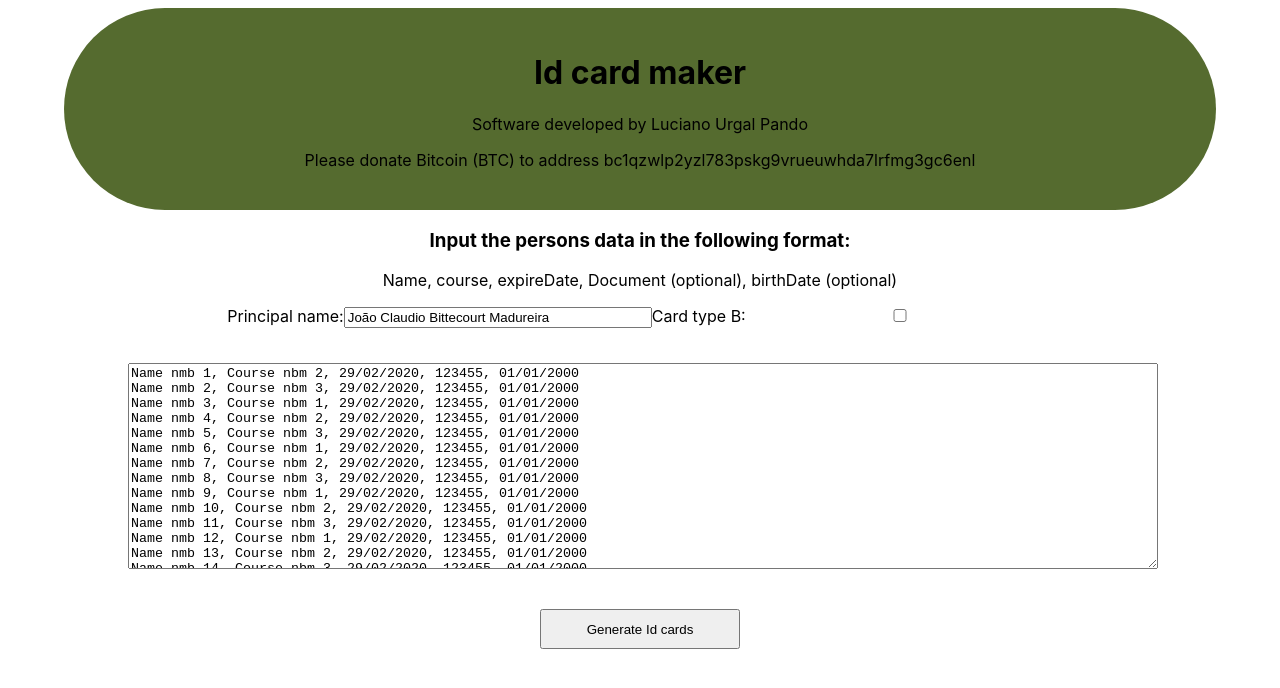
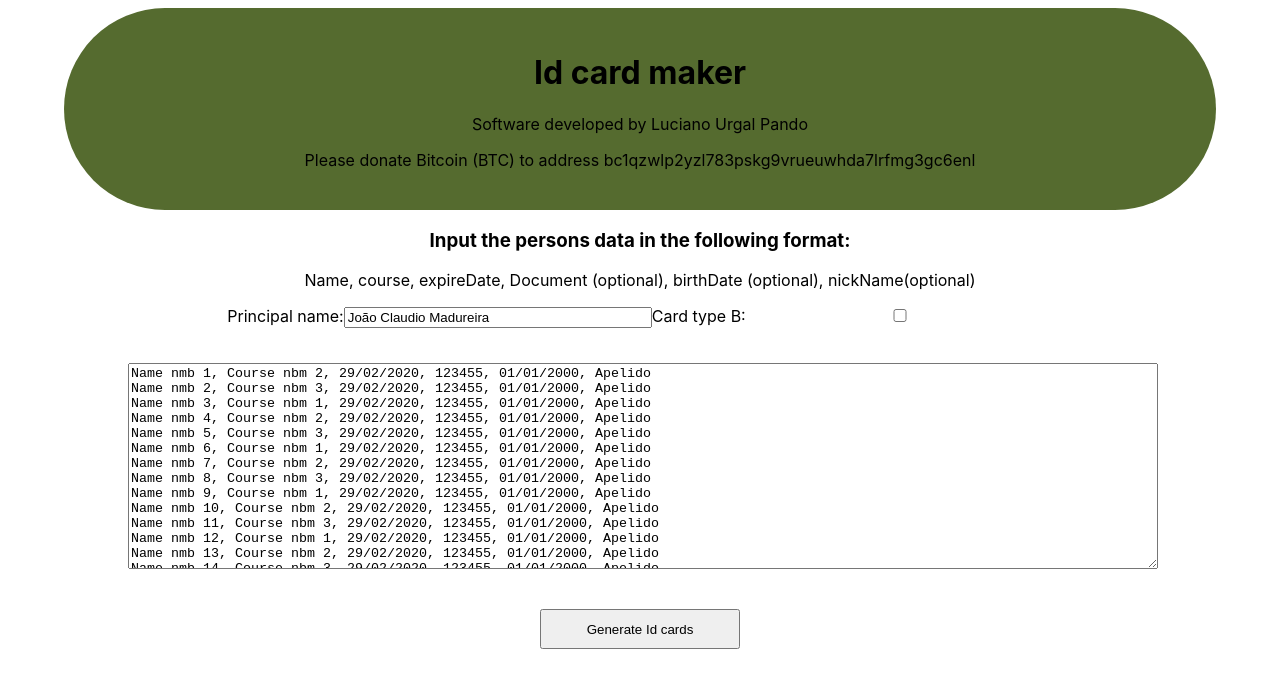
Before and after one commit to lucianourgal/IdCardMaker, a React (Create React App) app in the folder id_card_maker/: page / in a window 1280 px wide. Shown: the top 688 px of the page. Built offline with nearby package versions, Linux system fonts and the light colour scheme.

Commit message:
Nickname inclusion

```diff
--- a/id_card_maker/src/App.js
+++ b/id_card_maker/src/App.js
@@ -12,14 +12,14 @@ class App extends Component {
 
     let txaDefaultText = "";
     for (let x = 1; x < 170; x++) {
-      txaDefaultText = txaDefaultText + "Name nmb " + x + ", Course nbm " + (1+x%3) +", 29/02/2020, 123455, 01/01/2000\n";
+      txaDefaultText = txaDefaultText + "Name nmb " + x + ", Course nbm " + (1+x%3) +", 29/02/2020, 123455, 01/01/2000, Apelido\n";
     }
     txaDefaultText = txaDefaultText + "João Carlos da Silva, Téc. em Eletromecânica - T 2019, 31/12/2020, 139719, 10/05/1996";
 
     this.state = {
       text: txaDefaultText,
       renderPages: false,
-      principal: "João Claudio Bittecourt Madureira",
+      principal: "João Claudio Madureira",
       typeB: true
     }
 
@@ -55,7 +55,7 @@ class App extends Component {
               <p>Please donate Bitcoin (BTC) to address bc1qzwlp2yzl783pskg9vrueuwhda7lrfmg3gc6enl</p>
             </header>
             <h3>Input the persons data in the following format:</h3>
-            <p>Name, course, expireDate, Document (optional), birthDate (optional)</p>
+            <p>Name, course, expireDate, Document (optional), birthDate (optional), nickName(optional)</p>
 
             <label>Principal name:
               <input label="Principal" type="text" value={this.state.principal} onChange={this.principalChangeHandler}/>
--- a/id_card_maker/src/cards/card.css
+++ b/id_card_maker/src/cards/card.css
@@ -16,8 +16,8 @@
 }
 
 .signature {
-    margin-left: 15%;
-    margin-right: 15%;
+    margin-left: 16%;
+    margin-right: 16%;
 
     border-top: 1px solid black;
     font-size: 0.58em;
@@ -32,11 +32,11 @@
 
 .back2 .signature {
     margin-top: 20%;
-    font-size: 0.68em;
+    font-size: 0.8em;
 }
 
 .job {
-    font-size: 0.6em;
+    font-size: 0.7em;
     float: top;
 }
 
--- a/id_card_maker/src/cards/front2.jsx
+++ b/id_card_maker/src/cards/front2.jsx
@@ -8,12 +8,14 @@ export default class front2 extends Component {
 
     render() {
 
+        const nicknam = this.props.nick ? this.props.nick : this.props.name.split(" ")[0];
+
         return (
             <div className="card front2">
                 <img src={require("../img/IFPRheader.PNG")} alt={"IFPR logo"}/>
                 <p>IDENTIDADE ESTUDANTIL</p>
                 <Picture src={this.props.name}/>
-                <Textfield text={this.props.name.split(" ")[0]} label={"Nome"}/>
+                <Textfield text={nicknam} label={"Nome"}/>
                 <Textfield text={this.props.course} label={"Curso"} large={true}/>
             </div>
         )
--- a/id_card_maker/src/data/person.ts
+++ b/id_card_maker/src/data/person.ts
@@ -1,6 +1,7 @@
 export default class person {
 
     name: string;
+    nickname: string;
     course: string;
     expiresIn: string;
     pictureFile: string;
@@ -16,6 +17,7 @@ export default class person {
         this.expiresIn = values[2];
         this.rg = this.getData(values,3);
         this.birthDate = this.getData(values,4);
+        this.nickname = this.getData(values,5);
 
         this.pictureFile = this.name + ".jpg";
     }
--- a/id_card_maker/src/misc/page.jsx
+++ b/id_card_maker/src/misc/page.jsx
@@ -19,7 +19,7 @@ generateTypeA = () => {
 generateTypeB = () => {
     return this.props.front ?
         this.props.group.persons.map(cur =>
-        <Front2 name={cur.name} course={cur.course} key={cur.name+"F"}/>) :
+        <Front2 name={cur.name} course={cur.course} key={cur.name+"F"} nick={cur.nickname}/>) :
         this.props.group.persons.map(cur =>
         <Back2 princ={this.props.group.principal}
         exp={cur.expiresIn} rg={cur.rg} nasc={cur.birthDate} name={cur.name} key={cur.name+"B"}/>);
```
